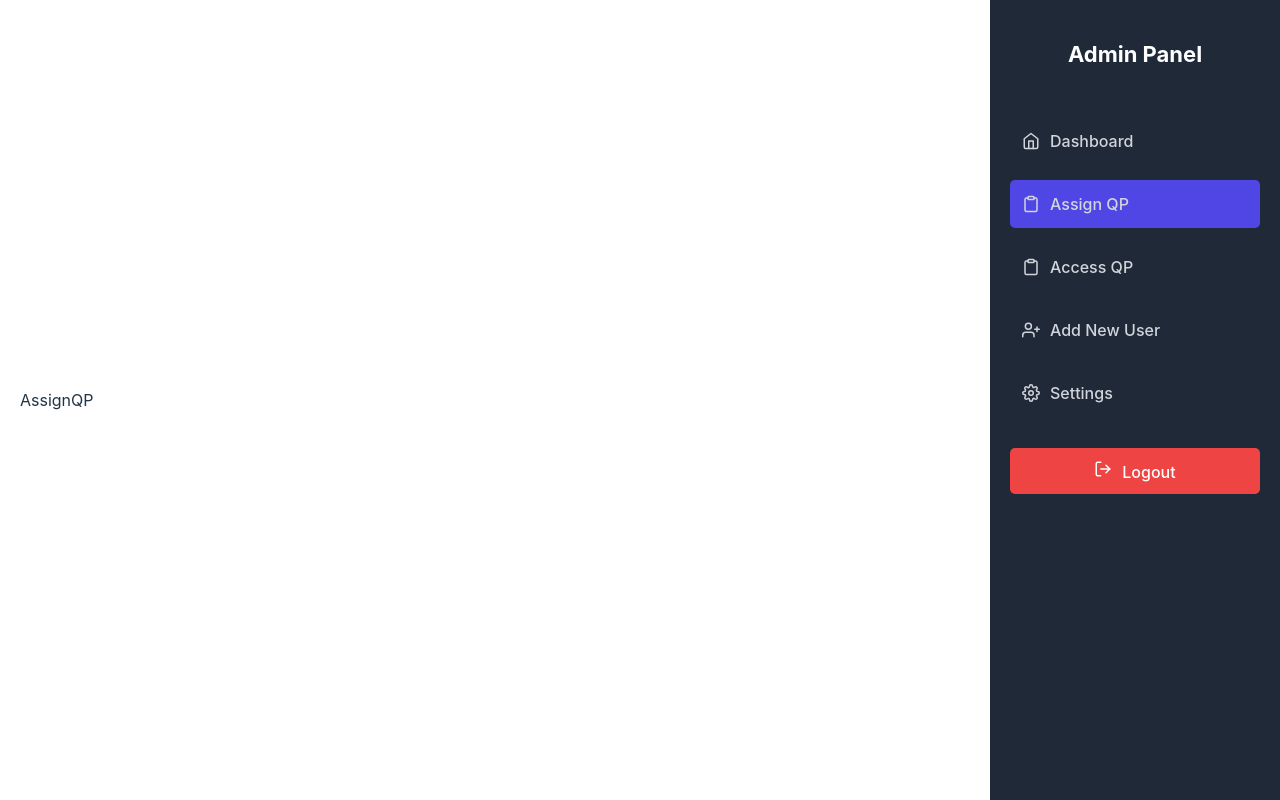
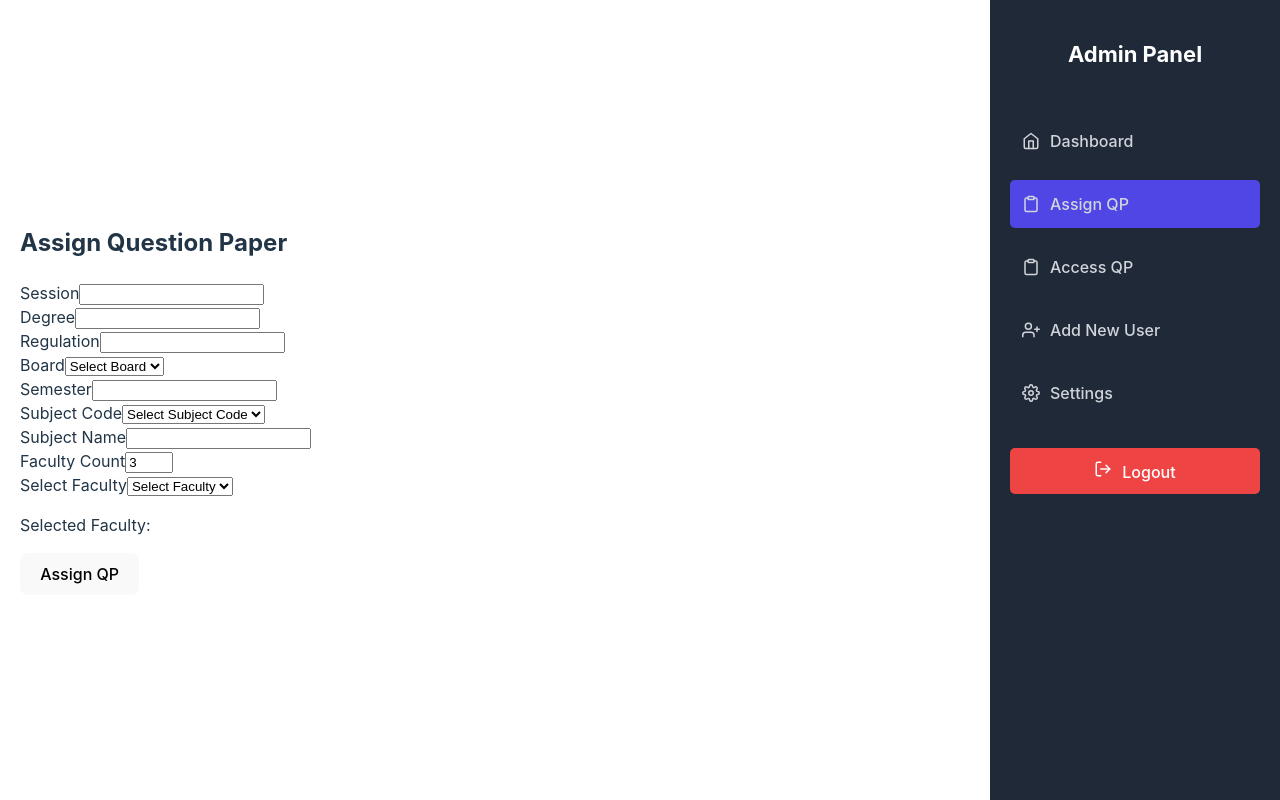
Before and after one commit to CowTheGreat/EQPMS, a React (Vite) app in the folder Frontend/: page /assign-qp in a window 1280 px wide. Built offline with nearby package versions, Linux system fonts and the light colour scheme; sample sign-in values are in the browser's storage.

Commit message:
QP assigning done

```diff
--- a/Frontend/src/pages/AssignQP.jsx
+++ b/Frontend/src/pages/AssignQP.jsx
@@ -1,7 +1,256 @@
-import React from "react";
+import React, { useState, useEffect } from "react";
+import styles from "../page_styles/AssignQP.module.css";
 
 const AssignQP = () => {
-  return <div>AssignQP</div>;
+  const [formData, setFormData] = useState({
+    session: "",
+    degree: "",
+    regulation: "",
+    board: "",
+    semester: "",
+    subjectCode: "",
+  });
+
+  const [subjects, setSubjects] = useState([]);
+  const [facultyList, setFacultyList] = useState([]);
+  const [selectedFaculty, setSelectedFaculty] = useState([]);
+  const [subjectName, setSubjectName] = useState("");
+  const [facultyCount, setFacultyCount] = useState(3);
+  const [message, setMessage] = useState("");
+
+  // Fetch subjects when board is selected
+  useEffect(() => {
+    if (formData.board) {
+      fetch(`http://localhost:8080/get-subjects?board=${formData.board}`)
+        .then((res) => res.json())
+        .then((data) => {
+          console.log("Subjects API Response:", data);
+          setSubjects(Array.isArray(data) ? data : []); // Ensure it's an array
+        })
+        .catch(() => setSubjects([]));
+    }
+  }, [formData.board]);
+
+  // Fetch faculty when board is selected
+  useEffect(() => {
+    if (formData.board) {
+      fetch(`http://localhost:8080/get-faculty?board=${formData.board}`)
+        .then((res) => res.json())
+        .then((data) => setFacultyList(data))
+        .catch(() => setFacultyList([]));
+    }
+  }, [formData.board]);
+
+  // Update subject name when subject code is selected
+  useEffect(() => {
+    const selectedSubject = subjects.find(
+      (sub) => sub.subject_code === formData.subjectCode
+    );
+    setSubjectName(selectedSubject ? selectedSubject.subject_name : "");
+  }, [formData.subjectCode, subjects]);
+
+  // Handle input changes
+  const handleChange = (e) => {
+    setFormData({ ...formData, [e.target.name]: e.target.value });
+  };
+
+  // Handle faculty selection
+  const handleFacultySelect = (e) => {
+    const selectedRegno = e.target.value;
+    if (
+      !selectedFaculty.includes(selectedRegno) &&
+      selectedFaculty.length < facultyCount
+    ) {
+      setSelectedFaculty([...selectedFaculty, selectedRegno]);
+    }
+  };
+
+  // Handle removing a faculty
+  const removeFaculty = (regno) => {
+    setSelectedFaculty(selectedFaculty.filter((id) => id !== regno));
+  };
+
+  // Handle form submission
+  const handleSubmit = async (e) => {
+    e.preventDefault();
+
+    if (selectedFaculty.length < facultyCount) {
+      setMessage("Please select required number of faculty members.");
+      return;
+    }
+
+    const qpData = {
+      session: formData.session,
+      degree: formData.degree,
+      regulation: formData.regulation,
+      board: formData.board,
+      semester: Number(formData.semester),
+      subject_code: formData.subjectCode,
+      subject_name: subjectName,
+      assigned_faculty_regno: selectedFaculty,
+    };
+
+    console.log("QP Data to be sent:", JSON.stringify(qpData, null, 2)); // Debugging
+
+    try {
+      const response = await fetch("http://localhost:8080/assign-qp", {
+        method: "POST",
+        headers: { "Content-Type": "application/json" },
+        body: JSON.stringify(qpData),
+      });
+
+      const result = await response.json();
+      console.log("Server Response:", result); // Debugging
+
+      if (response.ok) {
+        setMessage("QP assigned successfully!");
+        setFormData({
+          session: "",
+          degree: "",
+          regulation: "",
+          board: "",
+          semester: "",
+          subjectCode: "",
+        });
+        setSelectedFaculty([]);
+      } else {
+        setMessage(result.detail || "Assignment failed.");
+      }
+    } catch (error) {
+      console.error("Error:", error);
+      setMessage("Server error. Try again.");
+    }
+  };
+
+  return (
+    <div className={styles.container}>
+      <h2>Assign Question Paper</h2>
+      {message && <p className={styles.message}>{message}</p>}
+
+      <form className={styles.form} onSubmit={handleSubmit}>
+        <div className={styles.inputGroup}>
+          <label>Session</label>
+          <input
+            type="text"
+            name="session"
+            value={formData.session}
+            onChange={handleChange}
+            required
+          />
+        </div>
+
+        <div className={styles.inputGroup}>
+          <label>Degree</label>
+          <input
+            type="text"
+            name="degree"
+            value={formData.degree}
+            onChange={handleChange}
+            required
+          />
+        </div>
+
+        <div className={styles.inputGroup}>
+          <label>Regulation</label>
+          <input
+            type="text"
+            name="regulation"
+            value={formData.regulation}
+            onChange={handleChange}
+            required
+          />
+        </div>
+
+        <div className={styles.inputGroup}>
+          <label>Board</label>
+          <select
+            name="board"
+            value={formData.board}
+            onChange={handleChange}
+            required
+          >
+            <option value="">Select Board</option>
+            <option value="CSE">CSE</option>
+            <option value="ECE">ECE</option>
+            <option value="MECH">MECH</option>
+          </select>
+        </div>
+
+        <div className={styles.inputGroup}>
+          <label>Semester</label>
+          <input
+            type="number"
+            name="semester"
+            value={formData.semester}
+            onChange={handleChange}
+            required
+          />
+        </div>
+
+        <div className={styles.inputGroup}>
+          <label>Subject Code</label>
+          <select
+            name="subjectCode"
+            value={formData.subjectCode}
+            onChange={handleChange}
+            required
+          >
+            <option value="">Select Subject Code</option>
+            {subjects.map((sub) => (
+              <option key={sub.subject_code} value={sub.subject_code}>
+                {sub.subject_code}
+              </option>
+            ))}
+          </select>
+        </div>
+
+        <div className={styles.inputGroup}>
+          <label>Subject Name</label>
+          <input type="text" value={subjectName} readOnly />
+        </div>
+
+        <div className={styles.inputGroup}>
+          <label>Faculty Count</label>
+          <input
+            type="number"
+            value={facultyCount}
+            min="3"
+            max="5"
+            onChange={(e) => setFacultyCount(Number(e.target.value))}
+            required
+          />
+        </div>
+
+        <div className={styles.inputGroup}>
+          <label>Select Faculty</label>
+          <select onChange={handleFacultySelect}>
+            <option value="">Select Faculty</option>
+            {facultyList.map((fac) => (
+              <option key={fac.regno} value={fac.regno}>
+                {fac.name} ({fac.regno})
+              </option>
+            ))}
+          </select>
+        </div>
+
+        <div className={styles.selectedFaculty}>
+          <p>Selected Faculty:</p>
+          {selectedFaculty.map((regno) => (
+            <div key={regno} className={styles.facultyTag}>
+              {facultyList.find((fac) => fac.regno === regno)?.name} ({regno})
+              <button type="button" onClick={() => removeFaculty(regno)}>
+                X
+              </button>
+            </div>
+          ))}
+        </div>
+
+        <button type="submit" className={styles.button}>
+          Assign QP
+        </button>
+      </form>
+    </div>
+  );
 };
 
 export default AssignQP;
```
Also changed, not shown: Frontend/src/page_styles/AssignQP.module.css (added), 2 other files (tests, documents, lock files or other folders).
